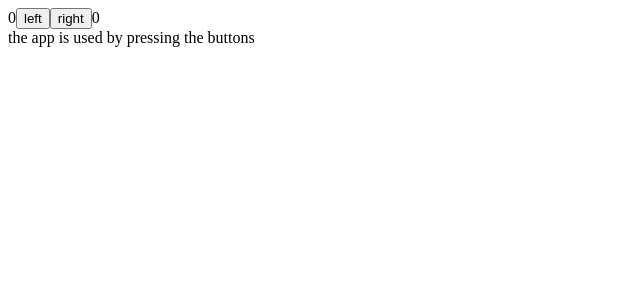
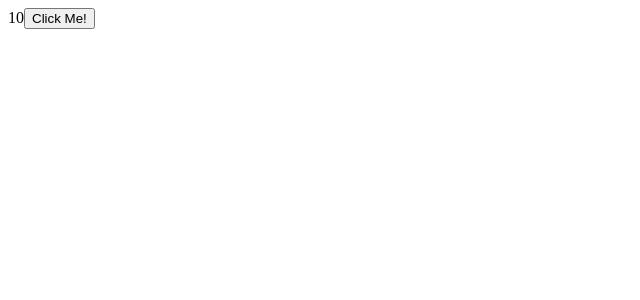
Before and after one commit to balintkemeny/fullstack-open, a React (Create React App) app in the folder part1/practice/app/: page / in a window 1280 px wide. Shown: the top 300 px of the page, without its empty margins (0-640 px from the left). Built offline with nearby package versions, Linux system fonts and the light colour scheme.

Commit message:
Part1d: Higher order function calls as Event Handlers

```diff
--- a/part1/practice/app/src/App.js
+++ b/part1/practice/app/src/App.js
@@ -1,47 +1,21 @@
 import { useState } from "react"
 
-const History = ({ allClicks }) => {
-  if (allClicks.length === 0) {
-    return (
-      <div>
-        the app is used by pressing the buttons
-      </div>
-    )
-  }
+const App = () => {
+  const [ value, setValue ] = useState(10);
+
+  const hello = () => {
+    const handler = () => {
+      console.log("Hello, World!")
+    };
+
+    return handler;
+  };
+
 
   return (
     <div>
-      Button press history: {allClicks.join(' ')}
-    </div>
-  )
-};
-
-const Button = ({ handleClick, text }) => (
-  <button onClick={handleClick}>{text}</button>
-);
-
-const App = () => {
-  const [ left, setLeft ] = useState(0);
-  const [ right, setRight ] = useState(0);
-  const [ allClicks, setAllClicks ] = useState([]);
-
-  const handleLeftClick = () => {
-    setLeft(left + 1);
-    setAllClicks(allClicks.concat('L'));
-  };
-
-  const handleRightClick = () => {
-    setRight(right + 1);
-    setAllClicks(allClicks.concat('R'));
-  };
-
-  return (
-    <div>
-      {left}
-      <Button handleClick={handleLeftClick} text='left' />
-      <Button handleClick={handleRightClick} text='right' />
-      {right}
-      <History allClicks={allClicks} />
+      {value}
+      <button onClick={hello()}>Click Me!</button>
     </div>
   );
 };
```
